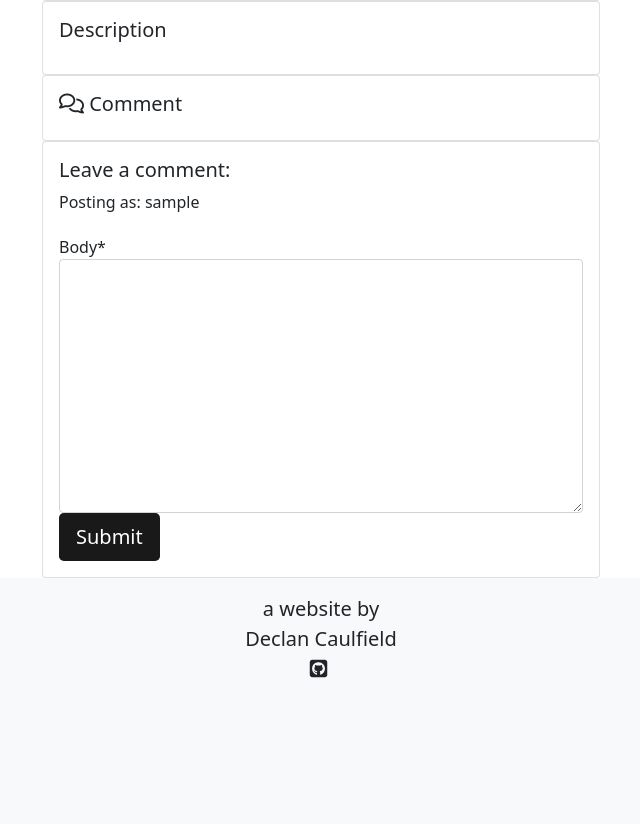
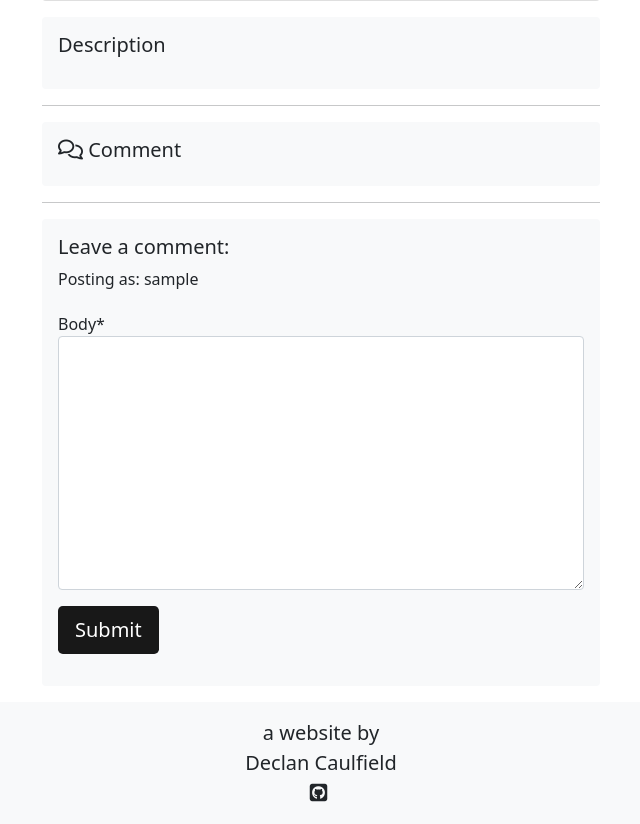
Before and after one commit to decant09/bokeh, a Django app: template templates/post_detail.html in a window 1280 px wide. Shown: the part 249-1073 px from the top of the page, without its empty margins (319-959 px from the left). Before the commit the page ends 927 px from the top, so only its background shows below. Run offline with Django 3.2, Linux system fonts and the light colour scheme; the template is opened without the code that fills it: values that come from a table or form of the project are taken from there, others are empty; the visitor is signed in with stand-in values (Sample User, id 1); some libraries are stand-ins or nearby versions.

Commit message:
Change layout of content on post detail page

```diff
--- a/blog/urls.py
+++ b/blog/urls.py
@@ -17,5 +17,5 @@ urlpatterns = [
     path('create-post/', views.create_post, name='create-post'),
     path('post/edit/<slug:slug>/', PostEditView.as_view(), name='post-edit'),
     path('post/delete/<slug:slug>/', PostDeleteView.as_view(),
-          name='post-delete'),
+         name='post-delete'),
 ]
--- a/templates/post_detail.html
+++ b/templates/post_detail.html
@@ -79,13 +79,14 @@
         </div>
       </div>
     </div>
-    <div class="card">
+    <div class="card border-0 mt-3 bg-light">
       <div class="card-body">
         <h5 class="card-title">Description</h5>
         <p>{{ post.description }}</p>
       </div>
     </div>
-    <div class="card">
+    <hr />
+    <div class="card border-0 mt-3 bg-light">
       <div class="card-body">
         <div>
           {% with comments.count as total_comments %}
@@ -99,17 +100,20 @@
           <!-- <h5 class="card-title">Comments</h5> -->
         </div>
         {% for comment in comments %}
-        <div>
-          <span class="text-muted font-weight-normal">
-            {{ comment.created_on|date:'M d, Y \a\\t P' }}
-          </span>
-          <p class="font-weight-bold">{{ comment.u_name }} wrote:</p>
-          {{ comment.body | linebreaks }}
+        <div class="card my-3">
+          <div class="card-body">
+            <span class="text-muted font-weight-normal">
+              {{ comment.created_on|date:'M d, Y \a\\t P' }}
+            </span>
+            <p class="font-weight-bold">{{ comment.u_name }} wrote:</p>
+            {{ comment.body | linebreaks }}
+          </div>
         </div>
         {% endfor %}
       </div>
     </div>
-    <div class="card">
+    <hr />
+    <div class="card border-0 my-3 bg-light">
       <div class="card-body">
         {% if commented %}
         <div class="alert alert-success" role="alert">
@@ -120,7 +124,7 @@
         <p>Posting as: {{ user.username }}</p>
         <form method="post" style="margin-top: 1.3em">
           {{ comment_form | crispy }} {% csrf_token %}
-          <button type="submit" class="btn auth-btn btn-lg">Submit</button>
+          <button type="submit" class="btn auth-btn btn-lg my-3">Submit</button>
         </form>
         {% endif %} {% endif %}
       </div>
```
